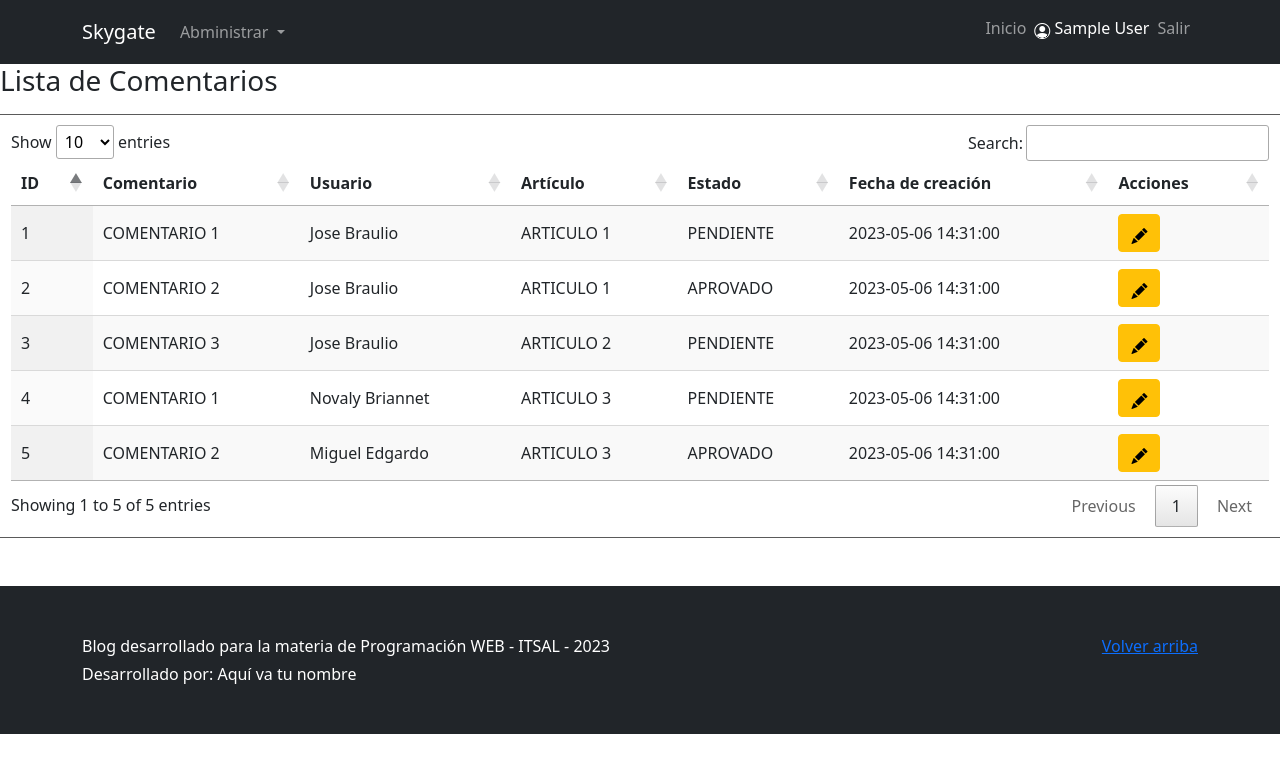
After one commit to Benquime1985/Blog2023, a PHP site: page /admin/comentarios.php in a window 1280 px wide. The commit adds this page. Shown: the top 773 px of the page. Run offline with PHP 8.4, Linux system fonts and the light colour scheme; the visitor is signed in with stand-in values (Sample User, id 1); data comes from the database, SQL or seed files in the repository; some libraries are stand-ins or nearby versions; some web fonts are replaced.

Commit message:
Repos 17

```diff
--- /dev/null
+++ b/admin/comentarios.php
@@ -0,0 +1,54 @@
+<?php
+    include'../includes/header.php';
+    include '../config/Mysql.php';
+    include '../modelos/Comentario.php';
+    $base = new Mysql();
+    $cx = $base->connect();
+    $comentarios = new Comentario($cx);
+
+?>
+
+<div class="row">
+    <div class="col-sm-6">
+        <h3>Lista de Comentarios</h3>
+    </div>
+</div>
+<div class="row mt-2 caja">
+    <div class="col-sm-12">
+            <table id="tblContactos" class="display" style="width:100%">
+                <thead>
+                    <tr>
+                        <th>ID</th>
+                        <th>Comentario</th>
+                        <th>Usuario</th>
+                        <th>Artículo</th>
+                        <th>Estado</th>
+                        <th>Fecha de creación</th>
+                        <th>Acciones</th>
+                    </tr>
+                </thead>
+                <tbody>
+                    <?php foreach($comentarios->listar($_SESSION['id'],$_SESSION['rol_id']) as $comentario):?>
+                        <tr>
+                            <td><?=$comentario->id?></td>
+                            <td><?=$comentario->comentario?></td>
+                            <td><?=$comentario->autor?></td>
+                            <td><?=$comentario->titulo?></td>
+                            <td><?=$comentario->estado==1?'APROVADO':'PENDIENTE'?></td>
+                            <td><?=$comentario->fecha_creacion?></td>
+                            <td>
+                                <a href="editar_comentario.php" class="btn btn-warning"><i class="bi bi-pencil-fill"></i></a>
+                            </td>
+                        </tr>
+                    <?php endforeach; ?>
+                </tbody>
+            </table>
+    </div>
+</div>
+<?php include("../includes/footer.php") ?>
+
+<script>
+    $(document).ready( function () {
+        $('#tblContactos').DataTable();
+    });
+</script>
--- a/includes/menu.php
+++ b/includes/menu.php
@@ -18,7 +18,7 @@
 
                         <ul class="dropdown-menu" aria-labelledby="navbarDropdown">
                             <li><a class="dropdown-item" href="<?=RUTA_ADMIN;?>publicaciones.php">Publicaciones</a></li>
-                            <li><a class="dropdown-item" href="<?=RUTA_ADMIN;?>">Comentarios</a></li>
+                            <li><a class="dropdown-item" href="<?=RUTA_ADMIN;?>comentarios.php">Comentarios</a></li>
                             <li><a class="dropdown-item" href="<?=RUTA_ADMIN;?>usuarios.php">Usuarios</a></li>
                         </ul>
 
@@ -38,7 +38,7 @@
 
                         <ul class="dropdown-menu" aria-labelledby="navbarDropdown">
                             <li><a class="dropdown-item" href="<?=RUTA_ADMIN;?>Publicaciones.php">Publicaciones</a></li>
-                            <li><a class="dropdown-item" href="<?=RUTA_ADMIN;?>">Comentarios</a></li>
+                            <li><a class="dropdown-item" href="<?=RUTA_ADMIN;?>comentarios.php">Comentarios</a></li>
                         </ul>
 
                     </li>
--- /dev/null
+++ b/modelos/Comentario.php
@@ -0,0 +1,25 @@
+<?php
+    class Comentario{
+        private $conn;
+        private $table = 'comentarios';
+
+        public function __construct($cx){
+            $this->conn = $cx;
+        }
+
+        public function listar ($usuario_id, $rol_id){
+            $cad="";
+            if ($rol_id!=1){
+                $cad = " where prop_art = :usuario_id";
+            }
+            $qry = "select * from view_".$this->table.$cad;
+            $st = $this->conn->prepare($qry);
+            if ($rol_id!=1){
+                $st->bindParam(':usuario_id', $usuario_id, PDO::PARAM_INT);
+            }
+            $st->execute();
+            return $st->fetchAll(PDO::FETCH_OBJ);
+        }
+
+    }
+?>
```
Also changed, not shown: admin/editar_comentario.php (added, +46 -0 lines).
